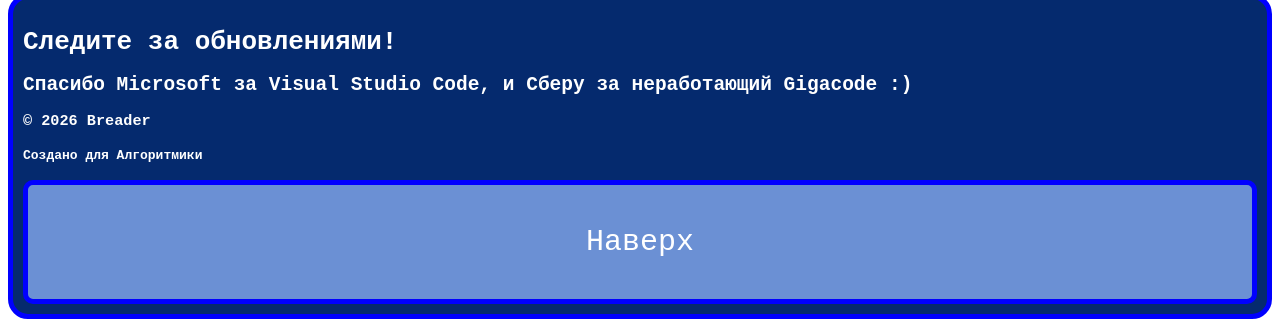
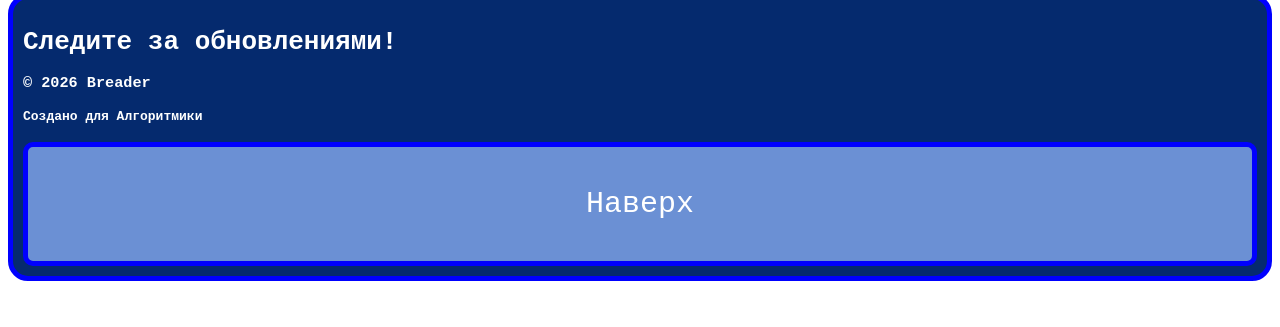
Before and after one commit to jiller-lab/site9project, a plain HTML site: page gadgets.html in a window 1280 px wide. Shown: the part 1789-2116 px from the top of the page. After the commit the page ends 2078 px from the top, so only its background shows below. Drawn offline with Linux system fonts and the light colour scheme.

Commit message:
Update gadgets.html

```diff
--- a/gadgets.html
+++ b/gadgets.html
@@ -50,7 +50,6 @@
         </main>
         <footer class="podval">
             <h1>Следите за обновлениями!</h1>
-            <h2>Спасибо Microsoft за Visual Studio Code, и Сберу за неработающий Gigacode :)</Code></h2>
             <h3>© 2026 Breader</h3>
             <h4>Создано для Алгоритмики</h4>
             <nav>
```
